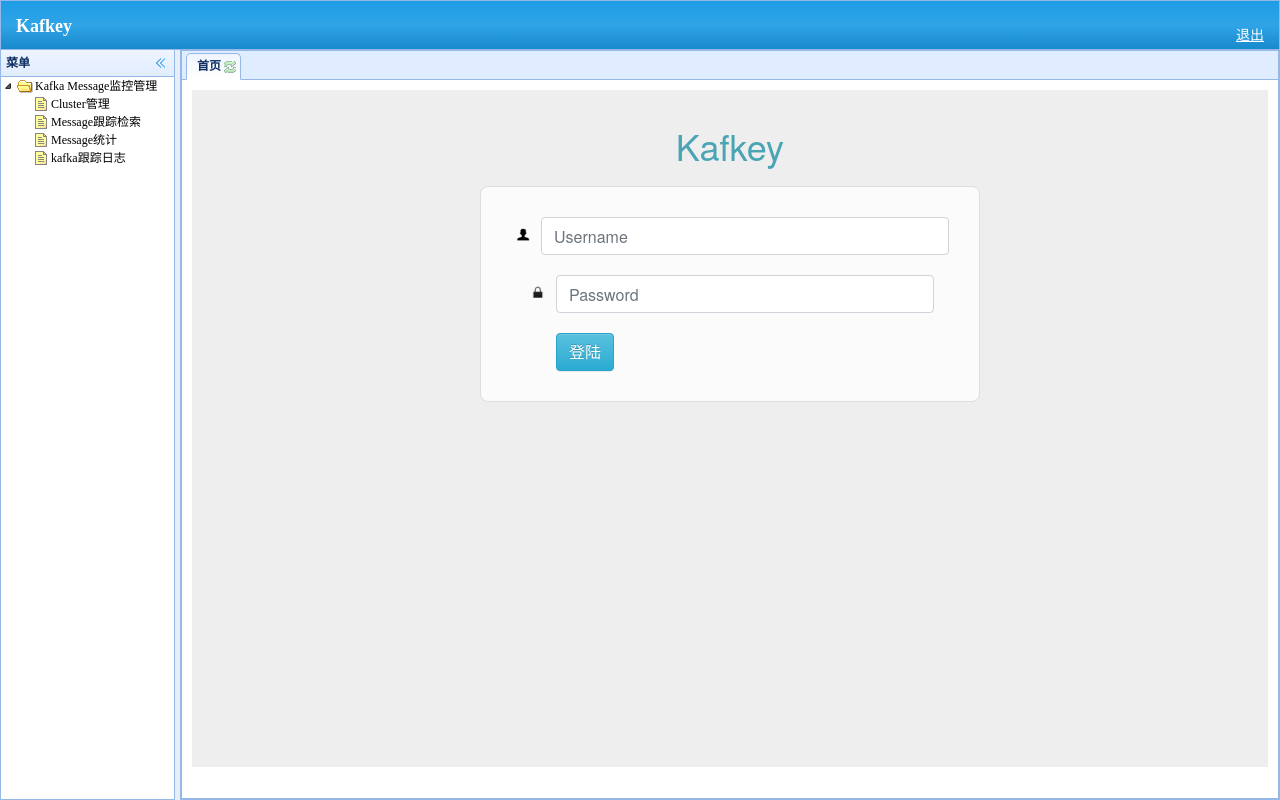
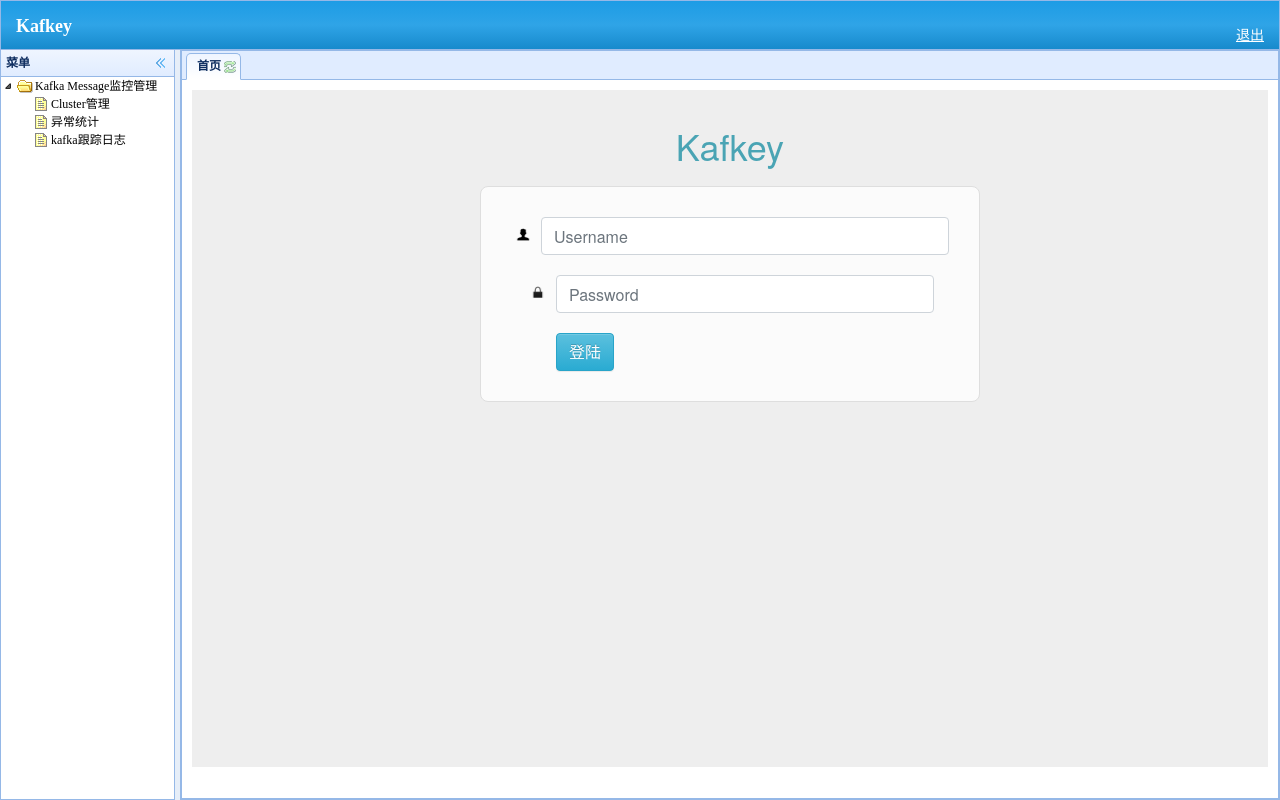
Before and after one commit to panda7240/kafkey, a Flask app: template app/templates/index.html in a window 1280 px wide. Run offline with Flask 2, Linux system fonts and the light colour scheme; the template is opened without the code that fills it, so the values that code supplies are empty; some libraries are stand-ins or nearby versions; some web fonts are replaced.

Commit message:
no message

```diff
--- a/app/templates/index.html
+++ b/app/templates/index.html
@@ -34,12 +34,8 @@
                            onclick="createIframeTabPanel(this)">Cluster管理</a>
                     </li>
                     <li>
-                        <a dataLink="/xxx"
-                           onclick="createIframeTabPanel(this)">Message跟踪检索</a>
-                    </li>
-                    <li>
                         <a dataLink="/message/error_stat"
-                           onclick="createIframeTabPanel(this)">Message统计</a>
+                           onclick="createIframeTabPanel(this)">异常统计</a>
                     </li>
                     <li>
                         <a dataLink="/monitorlog/index"
```
